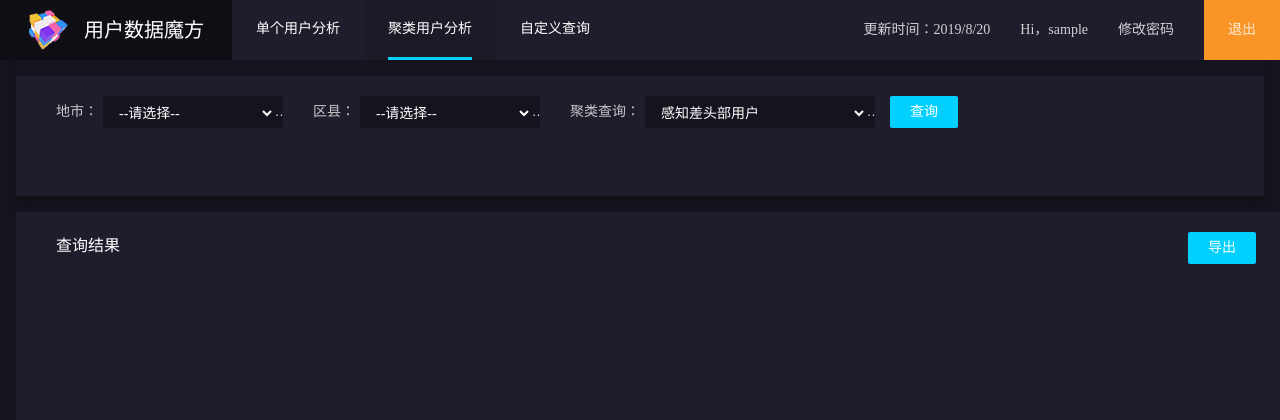
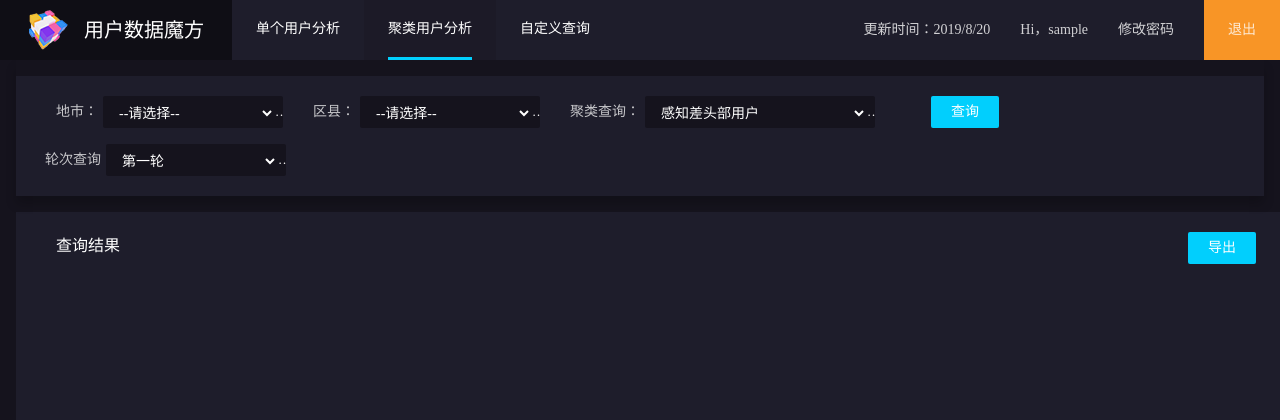
Before and after one commit to lvkefan1990/user_data_cube_v2, a Django app: page /jlyhfx/ in a window 1280 px wide. Shown: the top 420 px of the page. Run offline with Django 3.2, Linux system fonts and the light colour scheme; the visitor is signed in with stand-in values (Sample User, id 1); parts of the project's set-up code (start-up, migrations or seed data) failed here and were passed over; some libraries are stand-ins or nearby versions.

Commit message:
实现了轮次的查询

```diff
--- a/static/js/jlyhfx/jlyhfx_define.js
+++ b/static/js/jlyhfx/jlyhfx_define.js
@@ -10,6 +10,7 @@ function writeText(element,content){
 var city_select = document.getElementById("city_select");
 var district_select = document.getElementById("district_select");
 var formwork_select = document.getElementById("formwork");
+var round_select = document.getElementById("round_select");
 
 //定义输出表格及其父容器
 var export_table = document.getElementById("export_table");
--- a/static/js/jlyhfx/jlyhfx_search.js
+++ b/static/js/jlyhfx/jlyhfx_search.js
@@ -5,6 +5,8 @@ function chaxun(){
     var district = district_select[district_index].text;//获得区县
     var formwork_index = formwork_select.selectedIndex;
     var formwork = formwork_select[formwork_index].text;//获取模板类型
+    var round_index = round_select.selectedIndex;
+    alert(round_index);
     if(city=="--请选择--" || district =="--请选择--" || district ==""){
         alert("地市和区县不能为空")
     }
@@ -67,7 +69,7 @@ function chaxun(){
                 firstPage();
             }
         }}
-         xhr.send("city="+city +"&district="+district+"&formwork="+formwork);
+         xhr.send("city="+city +"&district="+district+"&formwork="+formwork+"&round="+round_index.toString());
         $("#search").attr("disabled",true).css("pointer-events","none");
     }
 }
--- a/templates/jlyhfx.html
+++ b/templates/jlyhfx.html
@@ -141,6 +141,17 @@
                          <option value="9">头部用户占比</option>
                      </select>
 		   	 	</div>
+                <div style="font-size: 14px;display: inline-block;margin-right: 30px;margin-top: 16px;position:relative;left: -600px">
+		   	        <span class="fl timeslecet_title">轮次查询</span>
+		   	        <div class="fl time_select_kuang">
+                        <select id="round_select" class="city_district_select" style="width:160px">
+                             <option value="0">第一轮</option>
+                             <option value="1">第二轮</option>
+                             <option value="2">第三轮</option>
+                             <option value="3">第四轮</option>
+                        </select>
+		   	 	    </div>
+                </div>
 		   	 	<!--下拉框-->
 		   	 		<!--<div class="xz_kuang">
 		   	 			<ul>
--- a/user_data_cube/db_search.py
+++ b/user_data_cube/db_search.py
@@ -381,6 +381,7 @@ def lssj_db_search(get_value):
             fzcgl_list.append(core.attach_rate);
             tau_list.append(core.tau_rate);
     # lssj_table表示使用{row0：[各个数据]}，的形式表示各行的数据,顺序不能乱了
+    print(locals());
     lssj_table_1.append(RONUD_LIST);
     lssj_table_1.append(telphone);
     lssj_table_1.append(user_enodeb);
@@ -511,7 +512,10 @@ def yhty_db_search(get_value):
                                                 score_list[i].score_usr_sensitivity]})
             i += 1;
     yhty_dict["round"] = RONUD_LIST;
-    yhty_dict["avg_score"] = round((score_list.last().score_usr_worth + score_list.last().score_usr_cover_pecpt + \
-                                    score_list.last().score_usr_speed_pecpt + score_list.last().score_usr_ete_pecpt + score_list.last().score_usr_sensitivity) / 5);
+    try:
+        yhty_dict["avg_score"] = round((score_list[i-1].score_usr_worth + score_list[i-1].score_usr_cover_pecpt + \
+                                        score_list[i-1].score_usr_speed_pecpt + score_list[i-1].score_usr_ete_pecpt + score_list[i-1].score_usr_sensitivity) / 5);
+    except:
+        yhty_dict["avg_score"] = 0;
     yhty_dict.update(user_basic_info_dict);
     return yhty_dict;
--- a/user_data_cube/submit.py
+++ b/user_data_cube/submit.py
@@ -109,16 +109,17 @@ def jlyhfx_submit(request):
     }
     #首先，获得用户输入的值
     if request.method =="POST":
+        print(request.POST);
         city = request.POST["city"];
         district = request.POST["district"];
         formwork = request.POST["formwork"];
-        print(city,district,formwork)
+        round = int(request.POST["round"]);
         jlyhfx_dict["table_head"]=formwork_dict[formwork];
         print(jlyhfx_dict["table_head"]);
     import pymysql
     conn = pymysql.connect(host='127.0.0.1', user='root', password='user_data_cube2019', database='user_data_cube');
     cur = conn.cursor();
-    cur.callproc(procedure_dict[formwork],(city_dict[city],area_dict[city][district],RECENT_ROUND));
+    cur.callproc(procedure_dict[formwork],(city_dict[city],area_dict[city][district],RONUD_LIST[round]));
     result = cur.fetchall();
     for row in result:
         print(row);
```
